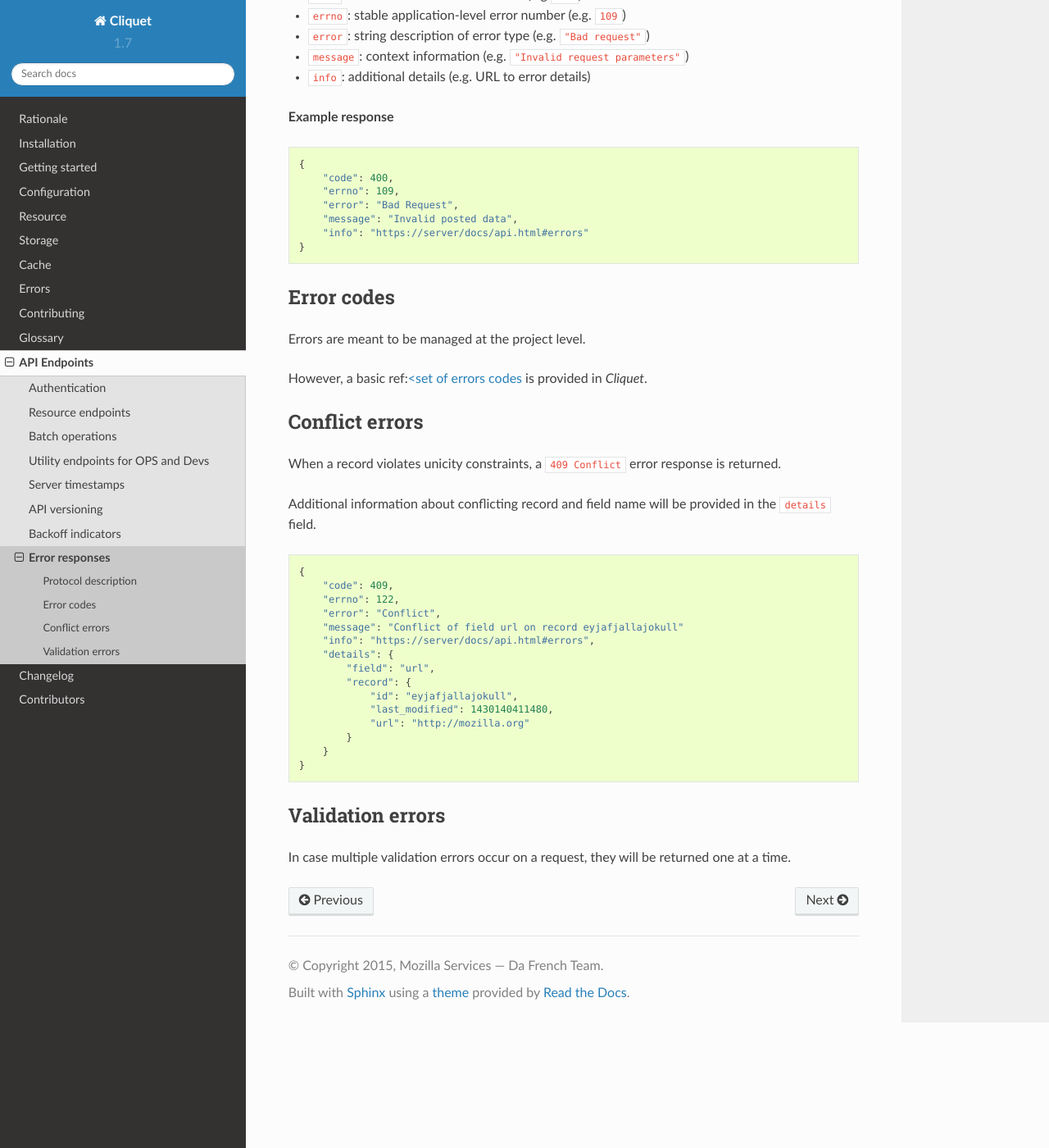
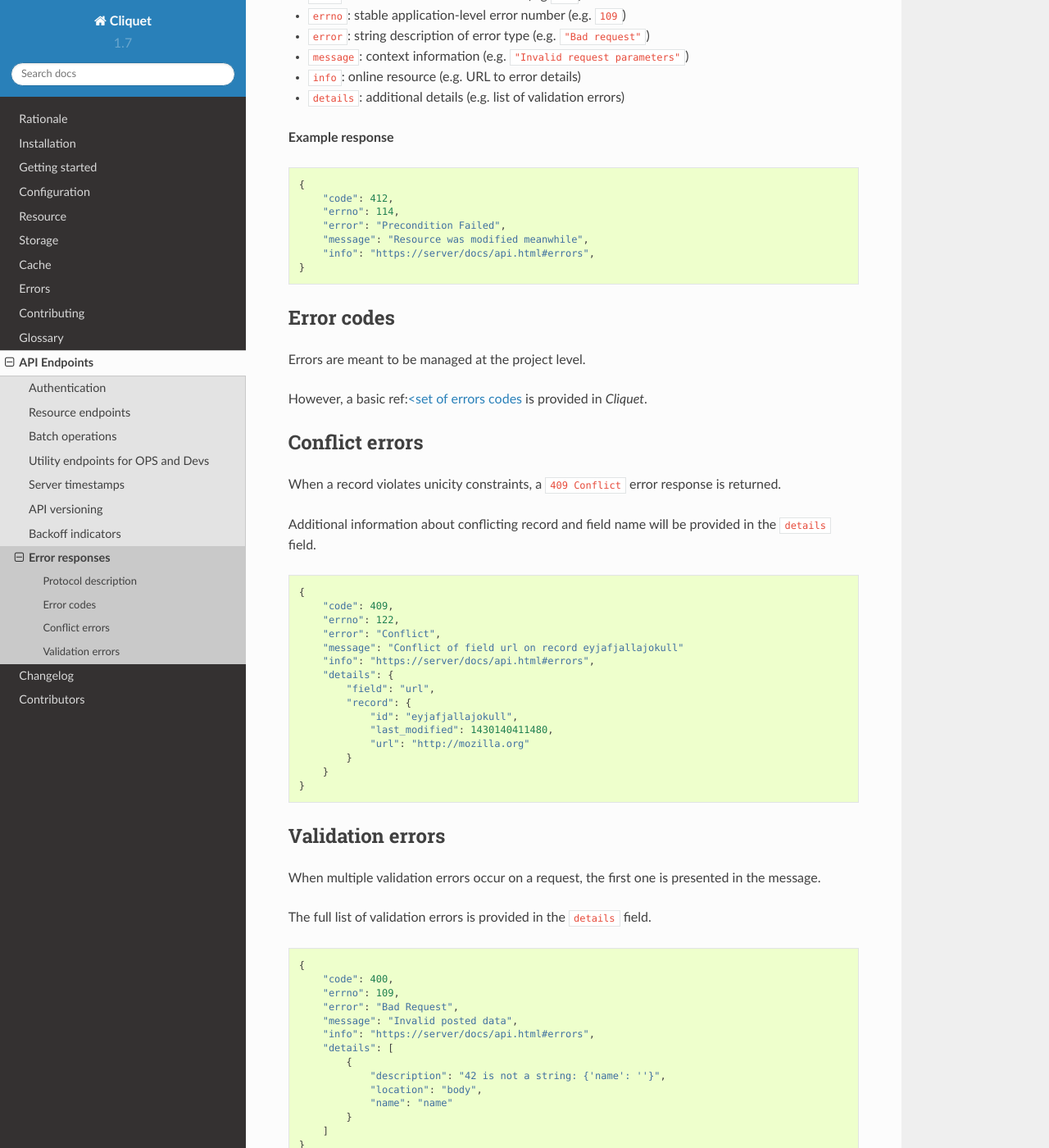
Before and after one commit to Kinto/kinto, a Sphinx documentation site: the page built from docs/api/errors.rst, in a window 1280 px wide and 1400 px high, scrolled down 354 px. Shown: the whole window at 82% size. Built offline with Sphinx 7.4.7 and the Read the Docs theme 2.0.0, drawn with Linux system fonts in a browser that asks for light colours.

Commit message:
Add details for validation errors

```diff
--- a/docs/api/errors.rst
+++ b/docs/api/errors.rst
@@ -1,8 +1,8 @@
+.. _error-responses:
+
 ###############
 Error responses
 ###############
-
-.. _error-responses:
 
 Protocol description
 ====================
@@ -15,19 +15,21 @@ If the HTTP status is not OK (<200 or >=400), the response contains a JSON mappi
 - ``errno``: stable application-level error number (e.g. ``109``)
 - ``error``: string description of error type (e.g. ``"Bad request"``)
 - ``message``: context information (e.g. ``"Invalid request parameters"``)
-- ``info``: additional details (e.g. URL to error details)
+- ``info``: online resource (e.g. URL to error details)
+- ``details``: additional details (e.g. list of validation errors)
 
 **Example response**
 
 ::
 
     {
-        "code": 400,
-        "errno": 109,
-        "error": "Bad Request",
-        "message": "Invalid posted data",
-        "info": "https://server/docs/api.html#errors"
+        "code": 412,
+        "errno": 114,
+        "error": "Precondition Failed",
+        "message": "Resource was modified meanwhile",
+        "info": "https://server/docs/api.html#errors",
     }
+
 
 Error codes
 ===========
@@ -68,5 +70,24 @@ provided in the ``details`` field.
 Validation errors
 =================
 
-In case multiple validation errors occur on a request, they will be
-returned one at a time.
+When multiple validation errors occur on a request, the first one is presented
+in the message.
+
+The full list of validation errors is provided in the ``details`` field.
+
+::
+
+    {
+        "code": 400,
+        "errno": 109,
+        "error": "Bad Request",
+        "message": "Invalid posted data",
+        "info": "https://server/docs/api.html#errors",
+        "details": [
+            {
+                "description": "42 is not a string: {'name': ''}",
+                "location": "body",
+                "name": "name"
+            }
+        ]
+    }
```
Also changed, not shown: 5 other files.
